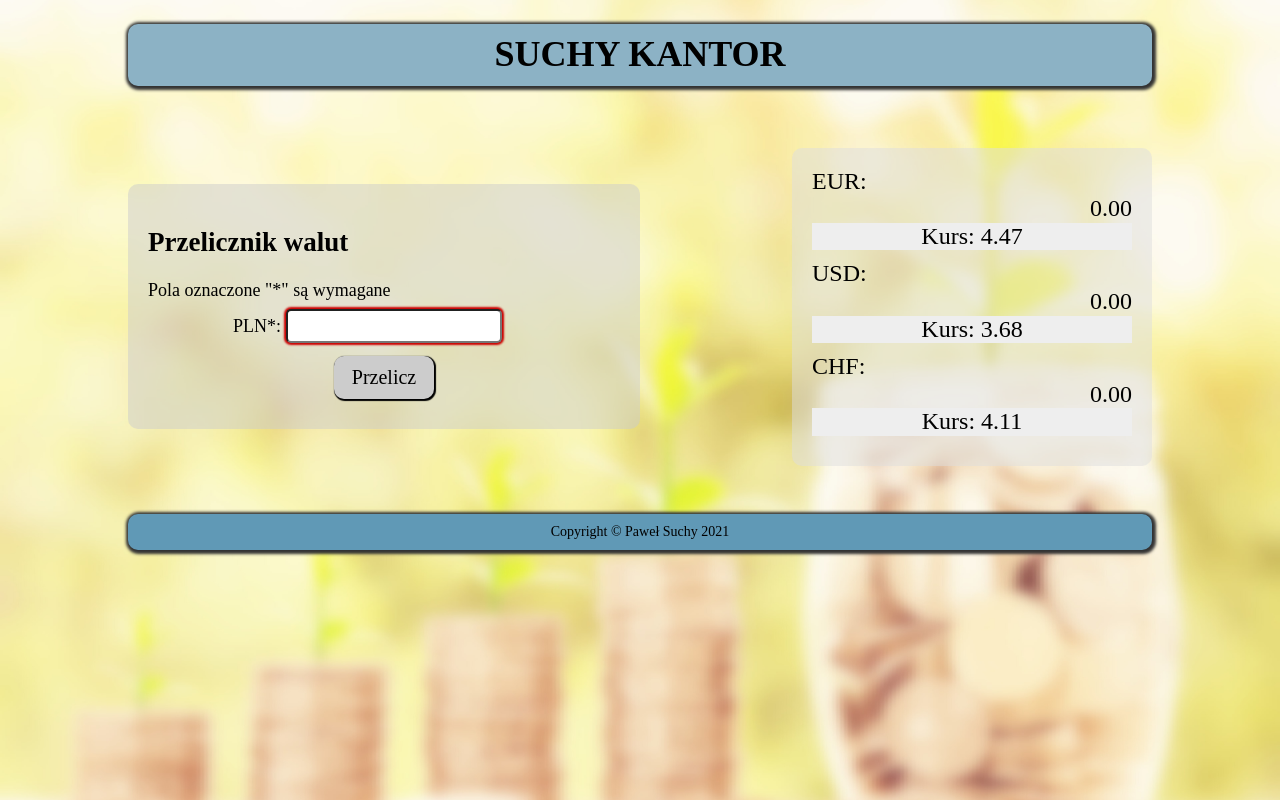
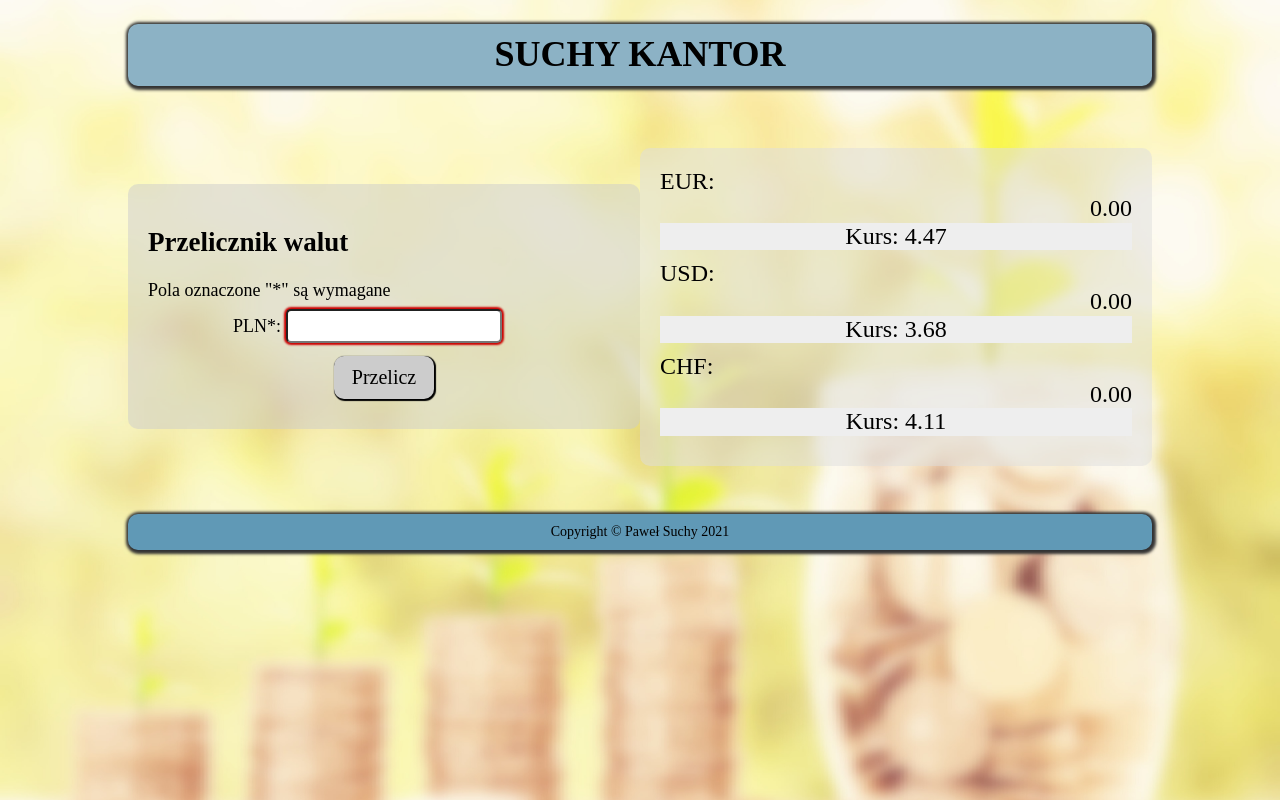
Before and after one commit to pawlo1994/currency-converter-react, a React (Create React App) app: page / in a window 1280 px wide. Built offline with nearby package versions, Linux system fonts and the light colour scheme; a web font is replaced by a local one.

Commit message:
max-width for list deleted

```diff
--- a/src/List/style.css
+++ b/src/List/style.css
@@ -1,6 +1,5 @@
 .list {
     padding: 20px;
-    max-width: 360px;
     background-color: rgba(221, 221, 221, 0.507);
     border-radius: 10px;
     list-style-type: none;
```
